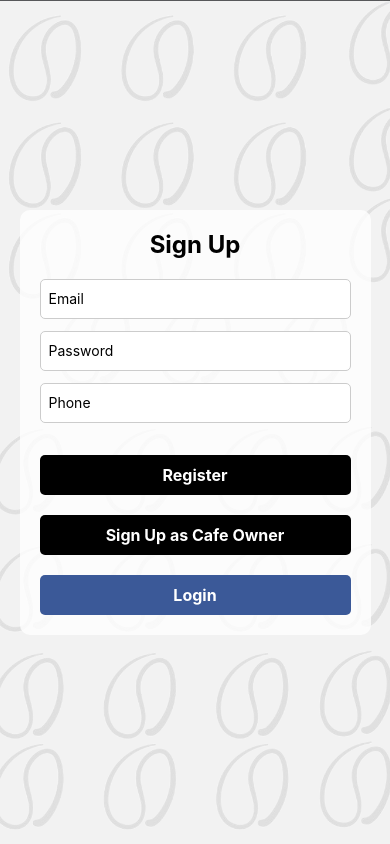
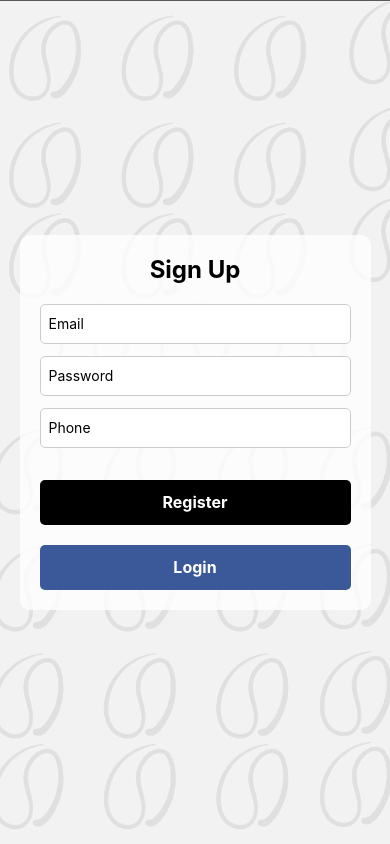
Before and after one commit to ta00856/Bean, a React Native app: screen / in a window 390 px wide. Built offline with nearby package versions, Linux system fonts and the light colour scheme.

Commit message:
added otp verification page

```diff
--- /dev/null
+++ b/src/components/OtpVerificationScreen.js
@@ -0,0 +1,176 @@
+import React, { useState } from 'react';
+import {
+  View,
+  Text,
+  TextInput,
+  TouchableOpacity,
+  StyleSheet,
+  Alert,
+  ActivityIndicator,
+  Platform  // Add this import
+} from 'react-native';
+import AsyncStorage from '@react-native-async-storage/async-storage';
+
+const OtpVerificationScreen = ({ route, navigation }) => {
+  const [otp, setOtp] = useState('');
+  const [isLoading, setIsLoading] = useState(false);
+  const { email } = route.params;
+
+  const verifyUrl = 'https://7wxy3171va.execute-api.eu-west-2.amazonaws.com/dev/verify-email';
+
+  const handleVerifyOtp = async () => {
+    if (!otp || otp.length !== 6) {
+      Alert.alert('Error', 'Please enter a valid 6-digit code');
+      return;
+    }
+
+    setIsLoading(true);
+    try {
+      console.log('Sending verification request:', { email, otp });
+
+      const response = await fetch(verifyUrl, {
+        method: 'POST',
+        headers: {
+          'Content-Type': 'application/json',
+        },
+        body: JSON.stringify({
+          email: email,
+          otp: otp
+        }),
+      });
+
+      const responseData = await response.json();
+      console.log('Verification response:', responseData);
+
+      if (responseData.verified) {
+        try {
+          await AsyncStorage.setItem('userEmail', email);
+          navigation.reset({
+            index: 0,
+            routes: [{ name: 'Login' }],
+          });
+        } catch (storageError) {
+          console.log('Storage error:', storageError);
+        }
+      } else {
+        Alert.alert('Verification Failed', responseData.error || 'Invalid verification code');
+      }
+    } catch (error) {
+      console.log('Verification error:', error);
+      Alert.alert(
+        'Error',
+        'Failed to connect to the server. Please check your internet connection.'
+      );
+    } finally {
+      setIsLoading(false);
+    }
+  };
+
+  return (
+    <View style={styles.container}>
+      <View style={styles.content}>
+        <Text style={styles.header}>Enter Verification Code</Text>
+        <Text style={styles.subText}>Enter the code sent to:</Text>
+        <Text style={styles.emailText}>{email}</Text>
+
+        <TextInput
+          style={styles.otpInput}
+          placeholder="000000"
+          value={otp}
+          onChangeText={(text) => {
+            const numericText = text.replace(/[^0-9]/g, '');
+            if (numericText.length <= 6) {
+              setOtp(numericText);
+            }
+          }}
+          keyboardType="number-pad"
+          maxLength={6}
+        />
+
+        <TouchableOpacity
+          style={[styles.button, otp.length !== 6 && styles.disabledButton]}
+          onPress={handleVerifyOtp}
+          disabled={otp.length !== 6 || isLoading}
+        >
+          {isLoading ? (
+            <ActivityIndicator color="#ffffff" />
+          ) : (
+            <Text style={styles.buttonText}>Verify</Text>
+          )}
+        </TouchableOpacity>
+
+        <TouchableOpacity
+          style={[styles.button, styles.cancelButton]}
+          onPress={() => navigation.goBack()}
+          disabled={isLoading}
+        >
+          <Text style={styles.buttonText}>Cancel</Text>
+        </TouchableOpacity>
+      </View>
+    </View>
+  );
+};
+
+const styles = StyleSheet.create({
+  container: {
+    flex: 1,
+    backgroundColor: '#fff',
+  },
+  content: {
+    flex: 1,
+    justifyContent: 'center',
+    padding: 20,
+  },
+  header: {
+    fontSize: 24,
+    fontWeight: 'bold',
+    textAlign: 'center',
+    marginBottom: 20,
+  },
+  subText: {
+    fontSize: 16,
+    color: '#666',
+    textAlign: 'center',
+    marginBottom: 5,
+  },
+  emailText: {
+    fontSize: 16,
+    fontWeight: 'bold',
+    textAlign: 'center',
+    marginBottom: 20,
+  },
+  otpInput: {
+    height: 50,
+    borderWidth: 1,
+    borderColor: '#ccc',
+    borderRadius: 5,
+    fontSize: 24,
+    textAlign: 'center',
+    marginVertical: 20,
+    padding: 10,
+    letterSpacing: 5,
+  },
+  button: {
+    backgroundColor: '#000000',
+    paddingVertical: 12,
+    paddingHorizontal: 12,
+    borderRadius: 5,
+    alignItems: 'center',
+    marginTop: 20,
+    minHeight: 45,
+    justifyContent: 'center',
+  },
+  disabledButton: {
+    opacity: 0.7,
+  },
+  buttonText: {
+    color: '#ffffff',
+    fontSize: 16,
+    fontWeight: 'bold',
+  },
+  cancelButton: {
+    backgroundColor: '#666',
+  }
+});
+
+export default OtpVerificationScreen;
--- a/src/components/SignUpScreen.js
+++ b/src/components/SignUpScreen.js
@@ -1,17 +1,44 @@
 import React, { useState } from 'react';
-import { View, Text, TextInput, TouchableOpacity, StyleSheet, ImageBackground, Platform, Alert } from 'react-native';
-import AsyncStorage from '@react-native-async-storage/async-storage';
+import {
+  View,
+  Text,
+  TextInput,
+  TouchableOpacity,
+  StyleSheet,
+  ImageBackground,
+  Platform,
+  Alert,
+  ActivityIndicator
+} from 'react-native';
 
 const SignUpScreen = ({ navigation }) => {
   const [email, setEmail] = useState('');
   const [password, setPassword] = useState('');
   const [phone, setPhone] = useState('');
-  const [showSuccessMessage, setShowSuccessMessage] = useState(false);
+  const [isLoading, setIsLoading] = useState(false);
 
   const apiUrl = 'https://7wxy3171va.execute-api.eu-west-2.amazonaws.com/dev/signup';
 
   const handleSignup = async () => {
+    if (!email || !password || !phone) {
+      Alert.alert('Error', 'Please fill in all fields');
+      return;
+    }
+
+    const emailRegex = /^[^\s@]+@[^\s@]+\.[^\s@]+$/;
+    if (!emailRegex.test(email)) {
+      Alert.alert('Error', 'Please enter a valid email address');
+      return;
+    }
+
+    if (phone.length < 10) {
+      Alert.alert('Error', 'Please enter a valid phone number');
+      return;
+    }
+
+    setIsLoading(true);
     const userData = { email, password, phone };
+
     try {
       const response = await fetch(apiUrl, {
         method: 'POST',
@@ -24,30 +51,21 @@ const SignUpScreen = ({ navigation }) => {
       const responseData = await response.json();
 
       if (response.ok) {
-        console.log('User data saved:', userData);
-        if (Platform.OS === 'web') {
-          localStorage.setItem('userEmail', email);
-        } else {
-          await AsyncStorage.setItem('userEmail', email);
+        if (responseData.requiresVerification) {
+          navigation.navigate('OtpVerification', { email });
+          Alert.alert('Success', 'Please check your email for verification code');
         }
-
-        setShowSuccessMessage(true);
-        setTimeout(() => {
-          setShowSuccessMessage(false);
-          navigation.navigate('Login');
-        }, 2000);
       } else {
         if (response.status === 409) {
-          // Handle duplicate email or phone
           Alert.alert('Signup Failed', responseData.error);
         } else {
           Alert.alert('Error', 'Failed to sign up. Please try again.');
         }
-        console.log(`Error saving user data (Status: ${response.status}):`, responseData.error);
       }
     } catch (error) {
-      console.log('Network error saving user data:', error);
-      Alert.alert('Network Error', 'Failed to connect to the server. Please check your internet connection.');
+      Alert.alert('Network Error', 'Failed to connect to the server.');
+    } finally {
+      setIsLoading(false);
     }
   };
 
@@ -59,16 +77,14 @@ const SignUpScreen = ({ navigation }) => {
       <View style={styles.overlay}>
         <Text style={styles.header}>Sign Up</Text>
 
-        {showSuccessMessage ? (
-          <Text style={styles.successMessage}>Signup successful! Redirecting...</Text>
-        ) : (
-          <>
         <TextInput
           style={styles.input}
           placeholder="Email"
           keyboardType="email-address"
           value={email}
           onChangeText={setEmail}
+          autoCapitalize="none"
+          editable={!isLoading}
         />
 
         <TextInput
@@ -77,6 +93,7 @@ const SignUpScreen = ({ navigation }) => {
           secureTextEntry
           value={password}
           onChangeText={setPassword}
+          editable={!isLoading}
         />
 
         <TextInput
@@ -85,32 +102,34 @@ const SignUpScreen = ({ navigation }) => {
           keyboardType="phone-pad"
           value={phone}
           onChangeText={setPhone}
+          editable={!isLoading}
         />
 
-            <TouchableOpacity style={styles.button} onPress={handleSignup}>
+        <TouchableOpacity
+          style={[styles.button, isLoading && styles.disabledButton]}
+          onPress={handleSignup}
+          disabled={isLoading}
+        >
+          {isLoading ? (
+            <ActivityIndicator color="#ffffff" />
+          ) : (
             <Text style={styles.buttonText}>Register</Text>
+          )}
         </TouchableOpacity>
 
-            <TouchableOpacity
-              onPress={() => navigation.navigate('CafeOwnerSignup')}
-              style={[styles.button, { marginTop: 20 }]}
-            >
-              <Text style={styles.buttonText}>Sign Up as Cafe Owner</Text>
-            </TouchableOpacity>
+
 
         <TouchableOpacity
           onPress={() => navigation.navigate('Login')}
           style={[styles.button, { marginTop: 20, backgroundColor: '#3b5998' }]}
+          disabled={isLoading}
         >
           <Text style={styles.buttonText}>Login</Text>
         </TouchableOpacity>
-          </>
-        )}
       </View>
     </ImageBackground>
   );
 };
-
 
 const styles = StyleSheet.create({
   backgroundImage: {
@@ -148,18 +167,17 @@ const styles = StyleSheet.create({
     borderRadius: 5,
     alignItems: 'center',
     marginTop: 20,
+    minHeight: 45,
+    justifyContent: 'center',
   },
   buttonText: {
     color: '#ffffff',
     fontSize: 16,
     fontWeight: 'bold',
   },
-  successMessage: {
-    fontSize: 18,
-    color: 'green',
-    textAlign: 'center',
-    marginBottom: 21,
-  },
+  disabledButton: {
+    opacity: 0.7,
+  }
 });
 
 export default SignUpScreen;
--- a/src/navigation.js
+++ b/src/navigation.js
@@ -20,6 +20,8 @@ import CafeOwnerSignupScreen from './screens/CafeOwnerSignupScreen';
 import CafeOwnerLoginScreen from './components/CafeOwnerLoginScreen';
 import CafeOwnerDashboardScreen from './components/CafeOwnerDashboardScreen';
 import ScanQRCode from './components/ScanQRCode'
+import OtpVerificationScreen from './components/OtpVerificationScreen'
+
 
 // Create the Stack Navigator
 const Stack = createStackNavigator();
@@ -38,6 +40,13 @@ function AppNavigator() {
           component={SignUpScreen}
           options={{ headerShown: false }}
         />
+        <Stack.Screen
+  name="OtpVerification"
+  component={OtpVerificationScreen}
+  options={{ headerShown: false }}
+/>
+
+
         <Stack.Screen
           name="Login"
           component={LoginScreen}
```
Lines whose indentation alone changed are shown as unchanged.
